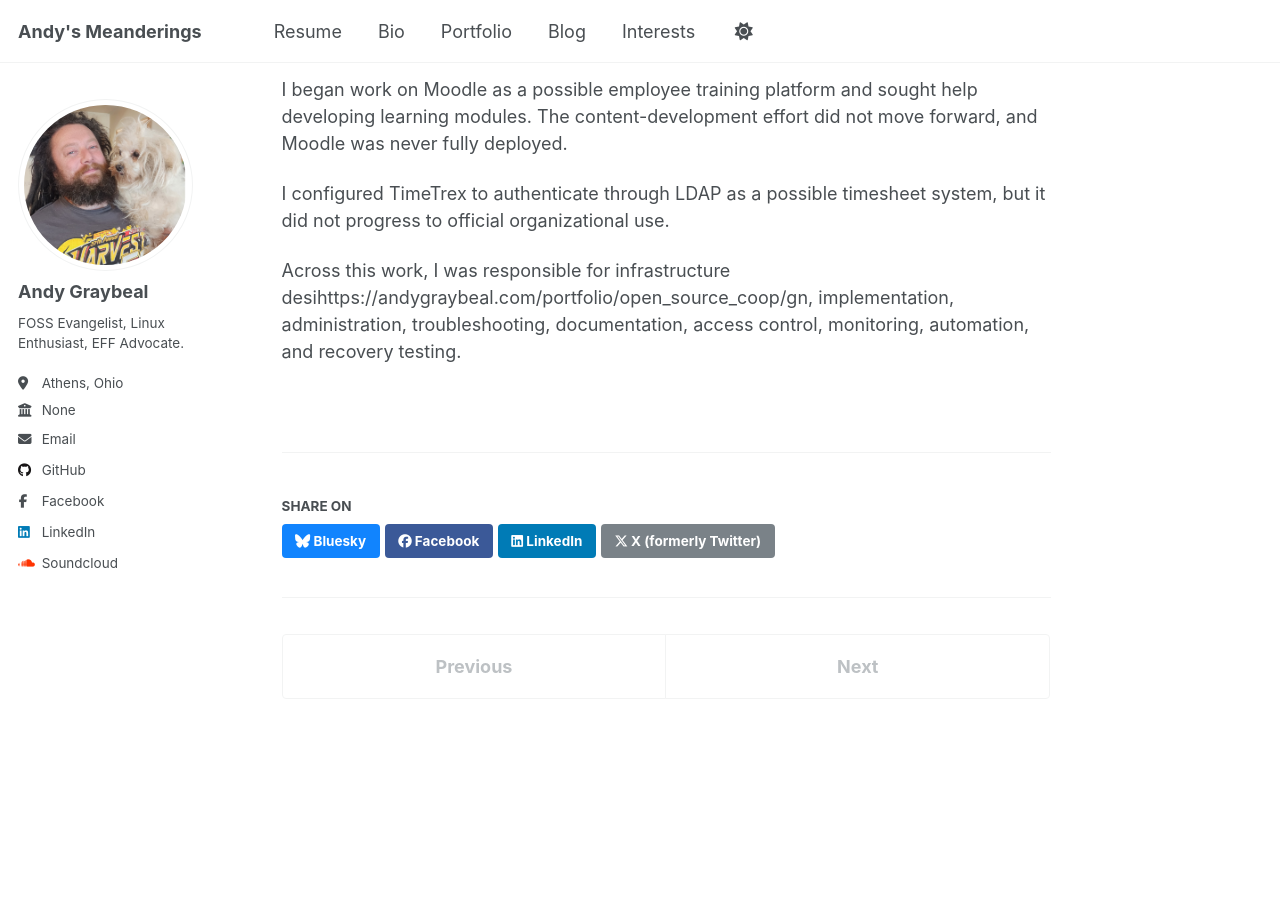
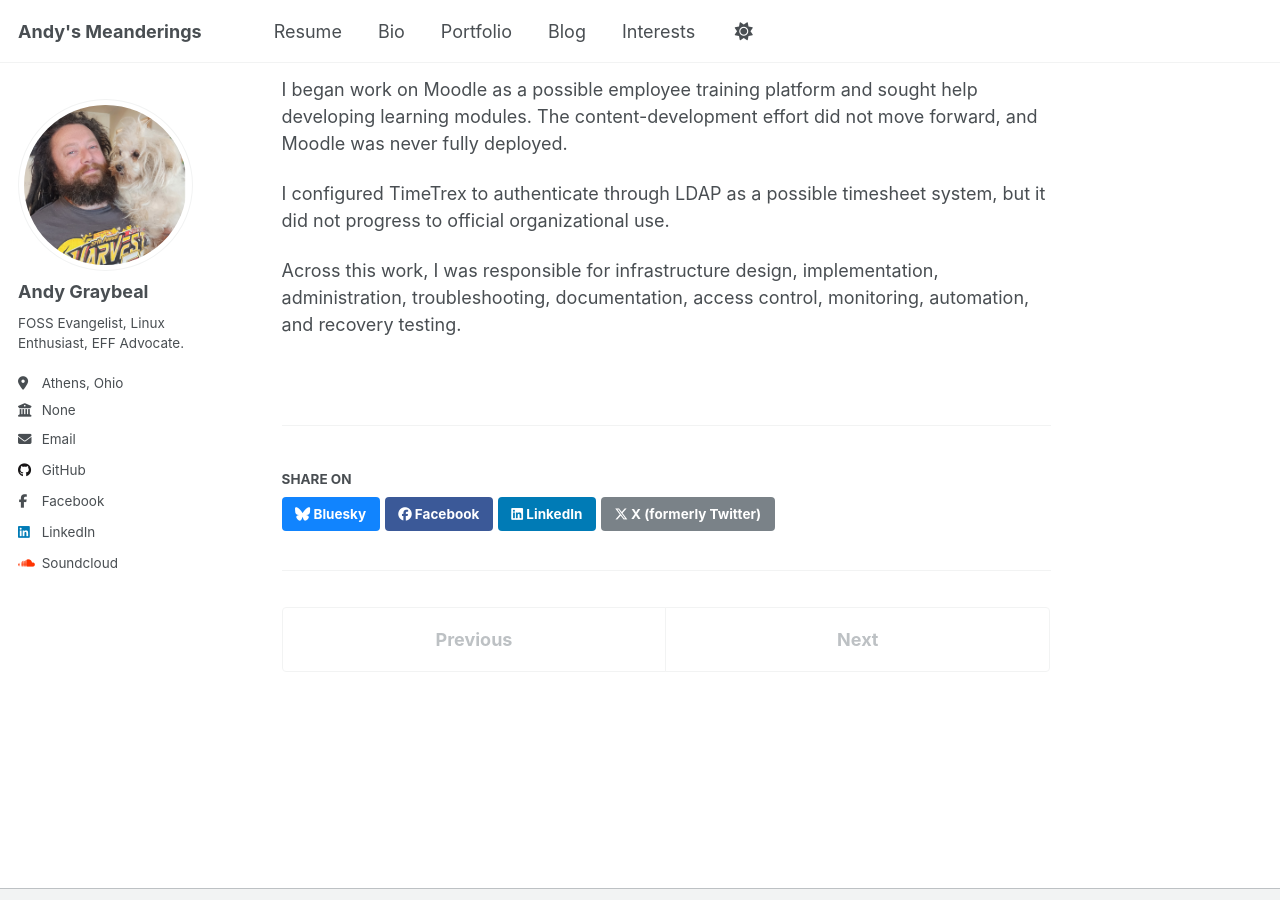
Before and after one commit to andy-graybeal/andy-graybeal.github.io, a Jekyll site: the page built from _portfolio/open_source_coop.md, in a window 1280 px wide and 900 px high, scrolled down 4422 px. Built offline with Jekyll 4.4.1, drawn with Linux system fonts in a browser that asks for light colours; a script that is not in the unit is left out.

Commit message:
Fix typo in open_source_coop.md

```diff
--- a/_portfolio/open_source_coop.md
+++ b/_portfolio/open_source_coop.md
@@ -83,4 +83,4 @@ I began work on Moodle as a possible employee training platform and sought help
 
 I configured TimeTrex to authenticate through LDAP as a possible timesheet system, but it did not progress to official organizational use.
 
-Across this work, I was responsible for infrastructure desihttps://andygraybeal.com/portfolio/open_source_coop/gn, implementation, administration, troubleshooting, documentation, access control, monitoring, automation, and recovery testing.
+Across this work, I was responsible for infrastructure design, implementation, administration, troubleshooting, documentation, access control, monitoring, automation, and recovery testing.
```
